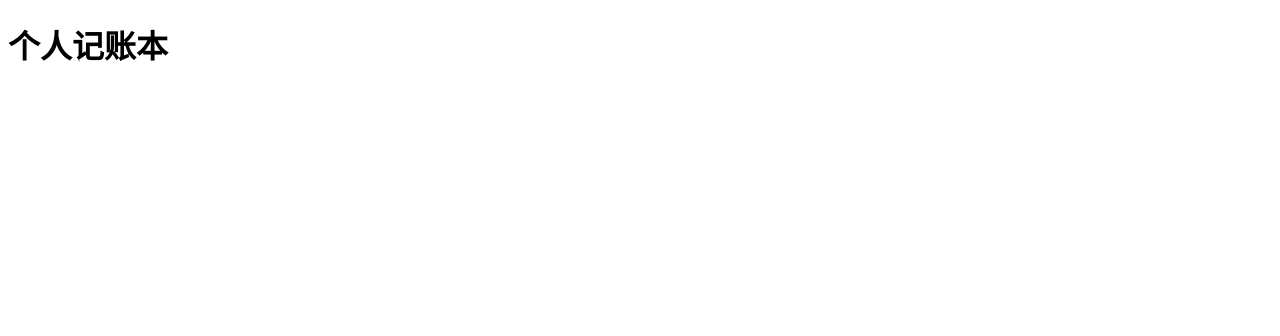
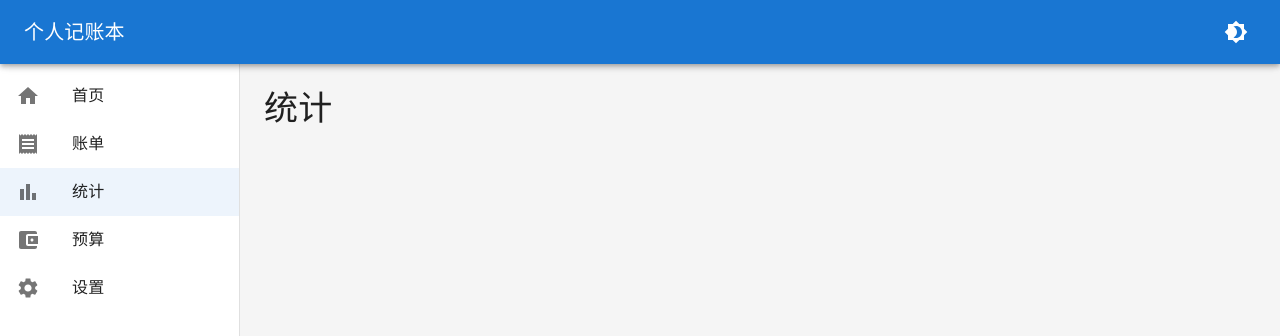
Before and after one commit to baoxinwen/Ledger, a React (Vite) app in the folder client/: page /statistics in a window 1280 px wide. Shown: the top 336 px of the page. Built offline with nearby package versions, Linux system fonts and the light colour scheme.

Commit message:
搭建前端基础、类型、API 客户端与主题

```diff
--- a/client/src/App.tsx
+++ b/client/src/App.tsx
@@ -1,8 +1,32 @@
+import React from 'react';
+import { ThemeProvider, CssBaseline } from '@mui/material';
+import { BrowserRouter, Routes, Route } from 'react-router-dom';
+import { lightTheme, darkTheme } from './theme';
+import MainLayout from './components/Layout/MainLayout';
+import HomePage from './pages/HomePage';
+import TransactionsPage from './pages/TransactionsPage';
+import StatisticsPage from './pages/StatisticsPage';
+import BudgetsPage from './pages/BudgetsPage';
+import SettingsPage from './pages/SettingsPage';
+
 function App() {
+  const [isDarkMode, setIsDarkMode] = React.useState(false);
+
   return (
-    <div>
-      <h1>个人记账本</h1>
-    </div>
+    <ThemeProvider theme={isDarkMode ? darkTheme : lightTheme}>
+      <CssBaseline />
+      <BrowserRouter>
+        <MainLayout isDarkMode={isDarkMode} onThemeToggle={() => setIsDarkMode(!isDarkMode)}>
+          <Routes>
+            <Route path="/" element={<HomePage />} />
+            <Route path="/transactions" element={<TransactionsPage />} />
+            <Route path="/statistics" element={<StatisticsPage />} />
+            <Route path="/budgets" element={<BudgetsPage />} />
+            <Route path="/settings" element={<SettingsPage />} />
+          </Routes>
+        </MainLayout>
+      </BrowserRouter>
+    </ThemeProvider>
   );
 }
 
--- /dev/null
+++ b/client/src/components/Layout/MainLayout.tsx
@@ -0,0 +1,66 @@
+import React from 'react';
+import { Box, AppBar, Toolbar, Typography, IconButton, Drawer, List, ListItemButton, ListItemIcon, ListItemText } from '@mui/material';
+import { Brightness4, Brightness7, Home, Receipt, BarChart, AccountBalanceWallet, Settings } from '@mui/icons-material';
+import { useNavigate, useLocation } from 'react-router-dom';
+
+const DRAWER_WIDTH = 240;
+
+const navItems = [
+  { text: '首页', icon: <Home />, path: '/' },
+  { text: '账单', icon: <Receipt />, path: '/transactions' },
+  { text: '统计', icon: <BarChart />, path: '/statistics' },
+  { text: '预算', icon: <AccountBalanceWallet />, path: '/budgets' },
+  { text: '设置', icon: <Settings />, path: '/settings' },
+];
+
+interface MainLayoutProps {
+  children: React.ReactNode;
+  isDarkMode: boolean;
+  onThemeToggle: () => void;
+}
+
+export default function MainLayout({ children, isDarkMode, onThemeToggle }: MainLayoutProps) {
+  const navigate = useNavigate();
+  const location = useLocation();
+
+  return (
+    <Box sx={{ display: 'flex' }}>
+      <AppBar position="fixed" sx={{ zIndex: (theme) => theme.zIndex.drawer + 1 }}>
+        <Toolbar>
+          <Typography variant="h6" noWrap sx={{ flexGrow: 1 }}>
+            个人记账本
+          </Typography>
+          <IconButton color="inherit" onClick={onThemeToggle}>
+            {isDarkMode ? <Brightness7 /> : <Brightness4 />}
+          </IconButton>
+        </Toolbar>
+      </AppBar>
+      <Drawer
+        variant="permanent"
+        sx={{
+          width: DRAWER_WIDTH,
+          flexShrink: 0,
+          '& .MuiDrawer-paper': { width: DRAWER_WIDTH, boxSizing: 'border-box' },
+        }}
+      >
+        <Toolbar />
+        <List>
+          {navItems.map((item) => (
+            <ListItemButton
+              key={item.path}
+              selected={location.pathname === item.path}
+              onClick={() => navigate(item.path)}
+            >
+              <ListItemIcon>{item.icon}</ListItemIcon>
+              <ListItemText primary={item.text} />
+            </ListItemButton>
+          ))}
+        </List>
+      </Drawer>
+      <Box component="main" sx={{ flexGrow: 1, p: 3 }}>
+        <Toolbar />
+        {children}
+      </Box>
+    </Box>
+  );
+}
--- /dev/null
+++ b/client/src/pages/BudgetsPage.tsx
@@ -0,0 +1,5 @@
+import { Typography } from '@mui/material';
+
+export default function BudgetsPage() {
+  return <Typography variant="h4">预算</Typography>;
+}
--- /dev/null
+++ b/client/src/pages/HomePage.tsx
@@ -0,0 +1,5 @@
+import { Typography } from '@mui/material';
+
+export default function HomePage() {
+  return <Typography variant="h4">首页</Typography>;
+}
--- /dev/null
+++ b/client/src/pages/SettingsPage.tsx
@@ -0,0 +1,5 @@
+import { Typography } from '@mui/material';
+
+export default function SettingsPage() {
+  return <Typography variant="h4">设置</Typography>;
+}
--- /dev/null
+++ b/client/src/pages/StatisticsPage.tsx
@@ -0,0 +1,5 @@
+import { Typography } from '@mui/material';
+
+export default function StatisticsPage() {
+  return <Typography variant="h4">统计</Typography>;
+}
--- /dev/null
+++ b/client/src/pages/TransactionsPage.tsx
@@ -0,0 +1,5 @@
+import { Typography } from '@mui/material';
+
+export default function TransactionsPage() {
+  return <Typography variant="h4">账单</Typography>;
+}
--- /dev/null
+++ b/client/src/theme/index.ts
@@ -0,0 +1,39 @@
+import { createTheme } from '@mui/material/styles';
+
+export const lightTheme = createTheme({
+  palette: {
+    mode: 'light',
+    primary: {
+      main: '#1976d2',
+    },
+    secondary: {
+      main: '#dc004e',
+    },
+    background: {
+      default: '#f5f5f5',
+      paper: '#ffffff',
+    },
+  },
+  typography: {
+    fontFamily: '"Roboto", "Helvetica", "Arial", sans-serif',
+  },
+});
+
+export const darkTheme = createTheme({
+  palette: {
+    mode: 'dark',
+    primary: {
+      main: '#90caf9',
+    },
+    secondary: {
+      main: '#f48fb1',
+    },
+    background: {
+      default: '#303030',
+      paper: '#424242',
+    },
+  },
+  typography: {
+    fontFamily: '"Roboto", "Helvetica", "Arial", sans-serif',
+  },
+});
```
Also changed, not shown: client/src/api/index.ts (added, +61 -0 lines), client/src/types/index.ts (added, +67 -0 lines).
